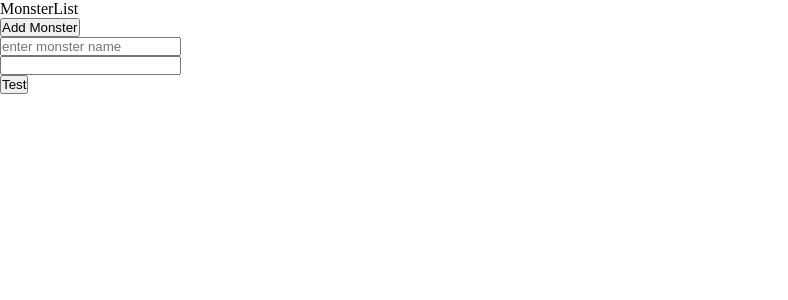
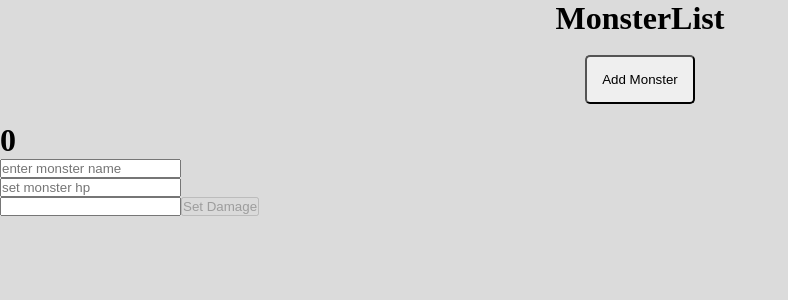
Before and after one commit to odylic/dm_monster_screen, a React app: page / in a window 1280 px wide. Both pictures are taken after a click on the button "Add Monster". Shown: the top 300 px of the page, without its empty margins (0-788 px from the left). Built offline with nearby package versions, Linux system fonts and the light colour scheme.

Commit message:
added some styling

```diff
--- a/src/App.scss
+++ b/src/App.scss
@@ -3,3 +3,28 @@
   padding: 0;
   box-sizing: border-box;
 }
+
+
+.monsterListContainer {
+  display: flex;
+  flex-flow: row wrap;
+}
+
+.app {
+  height: 100vh;
+  width: 100vw;
+  background: rgb(219, 219, 219);
+}
+
+.header {
+  text-align: center;
+
+  button {
+    padding: 15px;
+    border-radius: 5px;
+  }
+}
+
+.monsterItem {
+  margin-right: 5px;
+}
--- a/src/dm_monster_screen/components/Monster.js
+++ b/src/dm_monster_screen/components/Monster.js
@@ -1,20 +1,67 @@
 import React, { useState } from "react";
+import { useDispatch } from "react-redux";
+import { getId, decrementByAmount, setAmount } from "../store/monsterSlice";
 
 export default function Monster(id) {
-  const [input, setInput] = useState("");
+  const dispatch = useDispatch();
+
+  const [input, setInput] = useState();
+
+  const [decrementAmount, setDecrementAmount] = useState("");
+  const decrementValue = Number(decrementAmount) || 0;
 
   const resetInput = (e) => {
     e.target.placeholder = "";
   };
 
+  const resetValue = (e) => {
+    e.target.value = "";
+  };
+
+  const setHp = () => {
+    dispatch(getId(id.id));
+  };
+
   return (
-    <div>
-      <input placeholder="enter monster name" onFocus={(e) => resetInput(e)}></input>
+    <div className='monsterItem'>
+      <h1>{id.hp}</h1>
+      <input
+        placeholder="enter monster name"
+        onFocus={(e) => resetInput(e)}
+      ></input>
       <br></br>
-      <input type="text" onChange={(e) => setInput(e.target.value)}></input>
+      <input
+        placeholder="set monster hp"
+        onFocus={(e) => {
+          resetInput(e);
+          resetValue(e);
+        }}
+        onChange={(e) => {
+          dispatch(setAmount({ hp: e.target.value, id: id.id }));
+        }}
+      ></input>
       <br></br>
-      <button onClick={(e) => console.log(id)}>Test</button>
-
+      <form>
+        <input
+          type="text"
+          value={input}
+          onFocus={(e) => resetValue(e)}
+          onChange={(e) => {
+            setDecrementAmount(e.target.value);
+            setInput(e.target.value);
+          }}
+        ></input>
+        <button
+          type="reset"
+          disabled={!input}
+          onClick={() => {
+            dispatch(decrementByAmount({ id: id.id, damage: decrementValue }));
+            setInput("");
+          }}
+        >
+          Set Damage
+        </button>
+      </form>
       <br></br>
     </div>
   );
--- a/src/dm_monster_screen/components/MonsterList.js
+++ b/src/dm_monster_screen/components/MonsterList.js
@@ -7,22 +7,29 @@ export default function MonsterList() {
   const dispatch = useDispatch();
 
   const monsterList = useSelector(selectMonster);
+
   const createMonster = () => {
     dispatch(
       addMonster({
+        hp: 0,
         id: Date.now(),
       })
     );
   };
 
   return (
-    <div>
-      MonsterList <br></br>
-      <button onClick={createMonster}>Add Monster</button>
+    <div className="app">
+      <header className="header">
+        <h1>MonsterList</h1>
+        <br></br>
+        <button onClick={createMonster}>Add Monster</button>
+      </header>
       <br></br>
-      {monsterList.map((monster) => {
-        return <Monster key={monster.id} id={monster.id} />;
-      })}
+      <div className="monsterListContainer">
+        {monsterList.map((monster) => {
+          return <Monster key={monster.id} id={monster.id} hp={monster.hp} />;
+        })}
+      </div>
     </div>
   );
 }
--- a/src/dm_monster_screen/store/monsterSlice.js
+++ b/src/dm_monster_screen/store/monsterSlice.js
@@ -11,10 +11,32 @@ const monsterSlice = createSlice({
     addMonster: (state, action) => {
       state.monsterList.push(action.payload);
     },
+    getId: (state, action) => {
+      state.monsterList.map((monster) => {
+        if (action.payload === monster.id) {
+          const newMonster = { ...monster };
+          console.log(action.payload);
+        }
+      });
+    },
+
+    setAmount: (state, action) => {
+      state.monsterList.map((monster) => {
+        if (action.payload.id === monster.id) monster.hp = action.payload.hp;
+      });
+    },
+    decrementByAmount: (state, action) => {
+      state.monsterList.map((monster) => {
+        if (action.payload.id === monster.id)
+          monster.hp -= action.payload.damage;
+        if (monster.hp < 0) monster.hp = 0;
+      });
+    },
   },
 });
 
-export const { addMonster } = monsterSlice.actions;
+export const { addMonster, getId, decrementByAmount, setAmount } =
+  monsterSlice.actions;
 
 export const selectMonster = (state) => state.monsters.monsterList;
 
```
Also changed, not shown: public/build/bundle.js.
